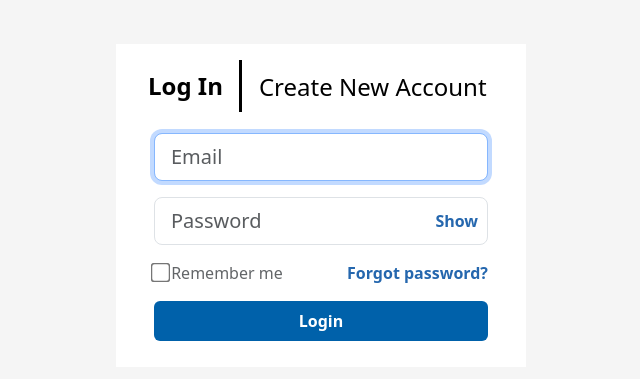
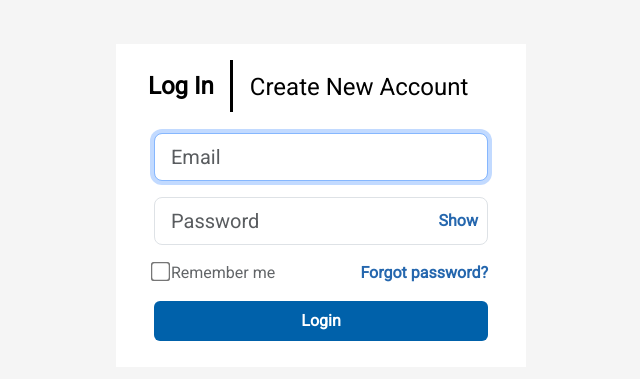
Before and after one commit to MalikTAli/bootstrap-with-SASS, a website: page index.html in a window 1280 px wide. Shown: the part 195-574 px from the top of the page, without its empty margins (319-959 px from the left). Drawn offline with nearby package versions, Linux system fonts and the light colour scheme; files whose address does not match are found by name.

Commit message:
add font to the page

```diff
--- a/malikSass/_base.scss
+++ b/malikSass/_base.scss
@@ -1,3 +1,12 @@
+/* roboto-regular - latin */
+@font-face {
+  font-display: swap; /* Check https://developer.mozilla.org/en-US/docs/Web/CSS/@font-face/font-display for other options. */
+  font-family: "Roboto";
+  font-style: normal;
+  font-weight: 400;
+  src: url("../fonts//roboto-v48-latin-regular.woff2") format("woff2"); /* Chrome 36+, Opera 23+, Firefox 39+, Safari 12+, iOS 10+ */
+}
+
 * {
   box-sizing: border-box;
 }
@@ -8,4 +17,5 @@ body {
   align-items: center;
   height: 100vh;
   background-color: #f5f5f5 !important;
+  font-family: "Roboto", Arial, sans-serif;
 }
```
Also changed, not shown: css/index.css, fonts/roboto-v48-latin-regular.woff2 (added).
